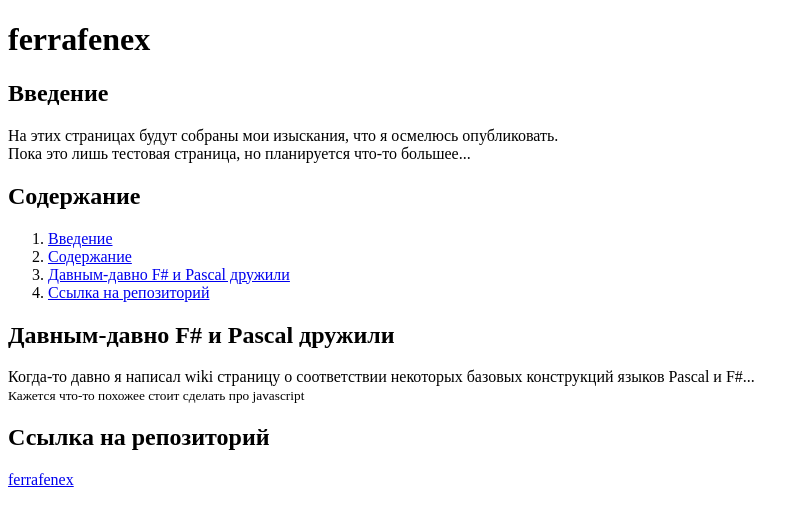
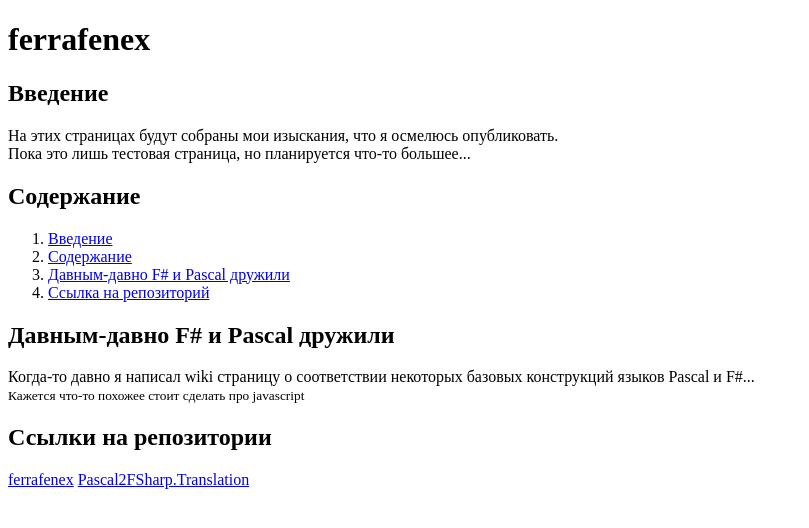
Before and after one commit to ferrafenex/ferrafenex.github.io, a plain HTML site: page index.html in a window 1280 px wide. Shown: the whole page, without its empty margins (0-809 px from the left). Drawn offline with Linux system fonts and the light colour scheme.

Commit message:
Update index.html
Добавлена ссылка на репозиторий о F# и Pascal

```diff
--- a/index.html
+++ b/index.html
@@ -30,8 +30,9 @@
       </p>
     </article>
     <footer id="Repo">
-      <h2>Ссылка на репозиторий</h2>
+      <h2>Ссылки на репозитории</h2>
       <a href="https://github.com/ferrafenex/ferrafenex.github.io">ferrafenex</a>
+      <a href="https://github.com/ferrafenex/Pascal2FSharp.Translation">Pascal2FSharp.Translation</a>
     </footer>
   </body>
 </html>
```
